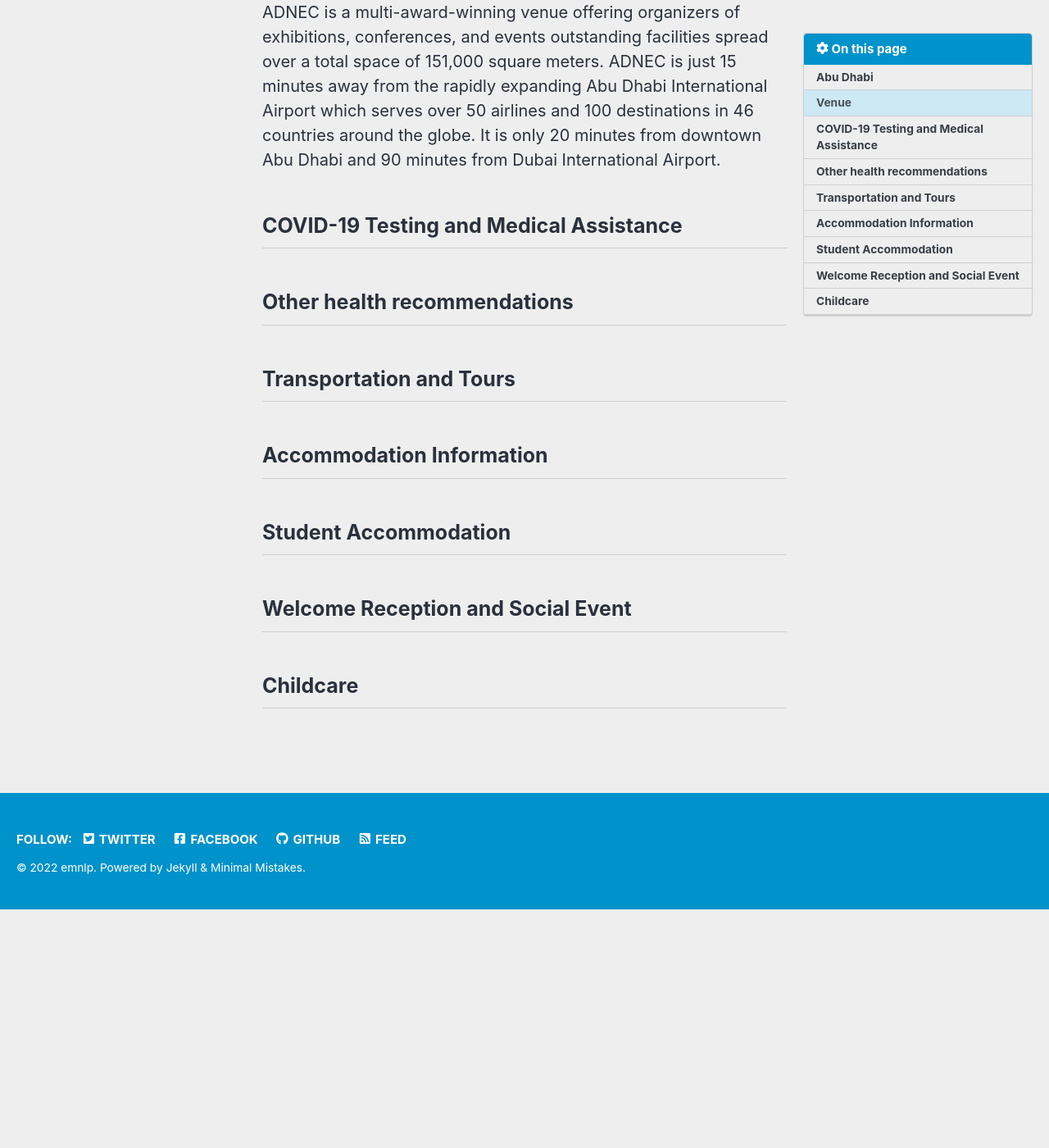
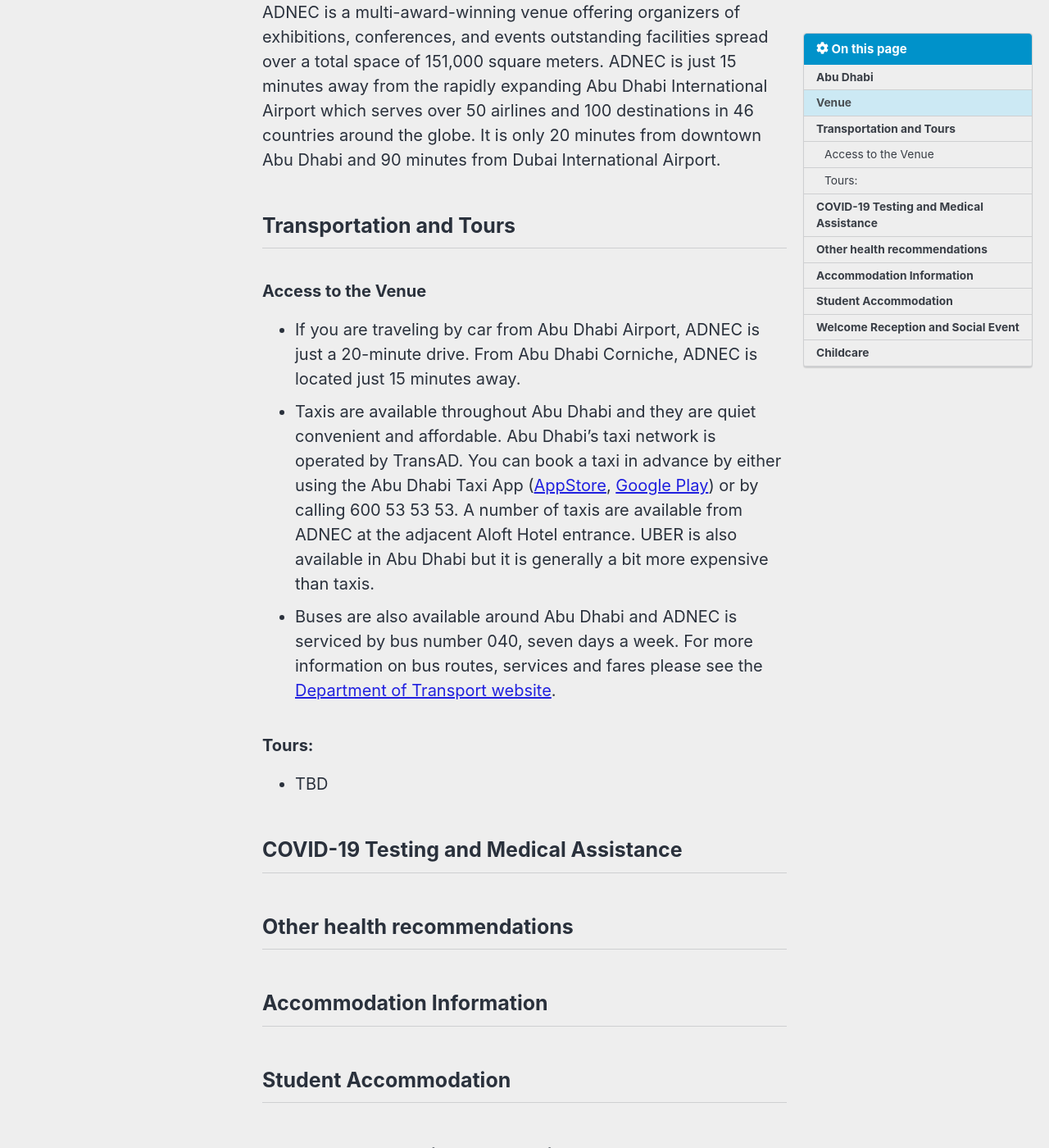
Before and after one commit to yxni98/EMNLP_2022, a Jekyll site: the page built from _pages/venue.md, in a window 1280 px wide and 1400 px high, scrolled down 1166 px. Shown: the whole window at 82% size. Built offline with Jekyll 4.4.1, drawn with Linux system fonts in a browser that asks for light colours; cached includes are drawn as plain includes; nearby versions of some CDN libraries; comment, search, counter and statistics services are not loaded; before the commit the page ends 2274 px from its top, so only the background shows below that.

Commit message:
Adding transportation info in AD

```diff
--- a/_pages/venue.md
+++ b/_pages/venue.md
@@ -27,6 +27,17 @@ EMNLP 2022 will take place in the Abu Dhabi National Exhibition Centre (ADNEC):
 
 ADNEC is a multi-award-winning venue offering organizers of exhibitions, conferences, and events outstanding facilities spread over a total space of 151,000 square meters. ADNEC is just 15 minutes away from the rapidly expanding Abu Dhabi International Airport which serves over 50 airlines and 100 destinations in 46 countries around the globe. It is only 20 minutes from downtown Abu Dhabi and 90 minutes from Dubai International Airport.
 
+## Transportation and Tours
+
+### Access to the Venue
+- If you are traveling by car from Abu Dhabi Airport, ADNEC is just a 20-minute drive. From Abu Dhabi Corniche, ADNEC is located just 15 minutes away.
+- Taxis are available throughout Abu Dhabi and they are quiet convenient and
+affordable. Abu Dhabi’s taxi network is operated by TransAD. You can book
+a taxi in advance by either using the Abu Dhabi Taxi App ([AppStore](https://apps.apple.com/ae/app/abu-dhabi-taxi/id613114167), [Google Play](https://play.google.com/store/apps/details?id=transad.abudhabi.taxi)) or by calling 600 53 53 53. A number of taxis are available from ADNEC at the adjacent Aloft Hotel entrance. UBER is also available in Abu Dhabi but it is generally a bit more expensive than taxis.
+- Buses are also available around Abu Dhabi and ADNEC is serviced by bus number 040, seven days a week. For more information on bus routes, services and fares please see the [Department of Transport website](https://itc.gov.ae/en/info/Abu_Dhabi_Region_Bus_Services).
+
+### Tours:
+- TBD
 
 ## COVID-19 Testing and Medical Assistance
 
```
Also changed, not shown: other parts of _pages/venue.md (+0 -3 lines).
